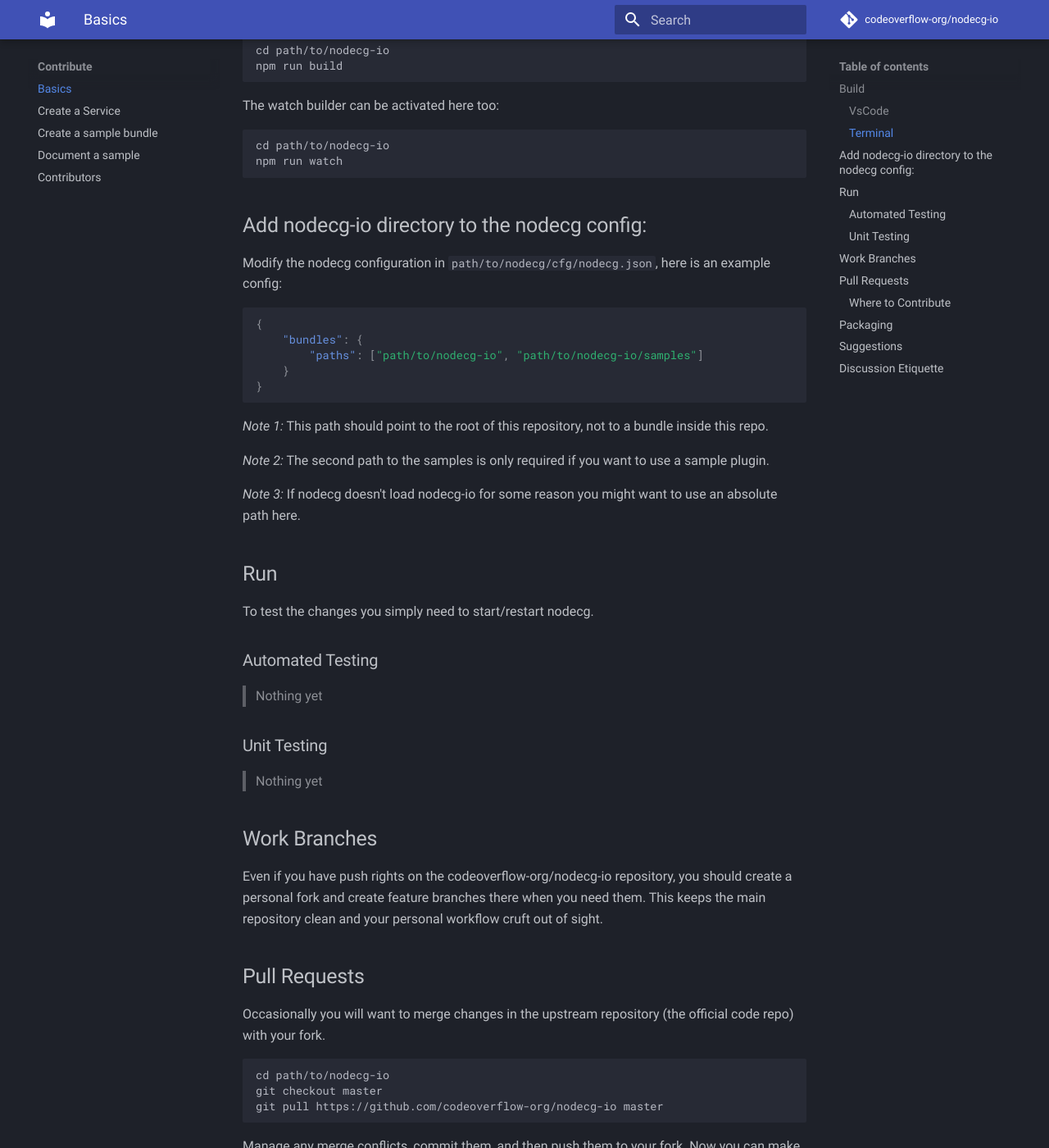
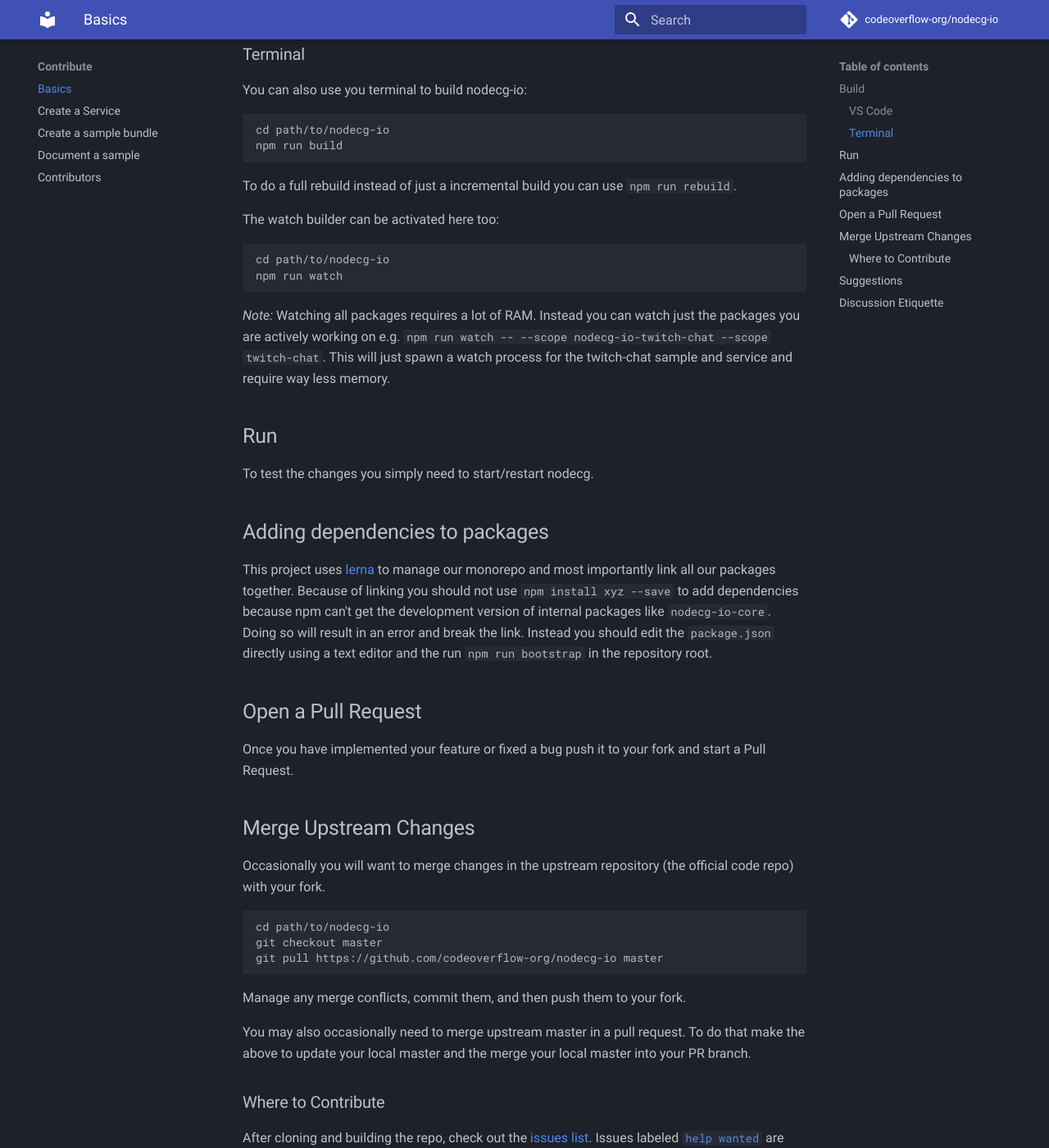
Before and after one commit to codeoverflow-org/nodecg-io-docs, an MkDocs documentation site: the page built from docs/contribute/contribute.md, in a window 1280 px wide and 1400 px high, scrolled down 843 px. Shown: the whole window at 82% size. Built offline with MkDocs 1.6.1 and Material for MkDocs 9.7.7, drawn with Linux system fonts in a browser that asks for light colours; comment, search, counter and statistics services are not loaded; some of the changed text lies outside the part shown.

Commit message:
Improve contribute guide

````diff
--- a/docs/contribute/contribute.md
+++ b/docs/contribute/contribute.md
@@ -5,11 +5,16 @@
 First you'll need a installation of nodecg-io. Please refer to the [installation guide](../getting_started/install.md) but
 instead of using our repository you might want to fork the nodecg-io repository to your GitHub account and clone your fork.
 
+To make changes to the documentation you also need to clone the docs repo:
+```shell
+git clone https://github.com/codeoverflow-org/nodecg-io-docs.git
+```
+
 ## Build
 
-### VsCode
+### VS Code
 
-In `Vscode` you can start the build task with
+In Visual Studio Code you can start the build task with
 <kbd>Ctrl</kbd>+<kbd>Shift</kbd>+<kbd>B</kbd> (<kbd>CMD</kbd>+<kbd>Shift</kbd>+<kbd>B</kbd> on macOS).
 The incremental builder will do an initial full build.
 The watch builder will watch for file changes and compile those changes incrementally, giving you a fast, iterative coding experience.
@@ -28,6 +33,8 @@
 npm run build
 ```
 
+To do a full rebuild instead of just a incremental build you can use `npm run rebuild`.
+
 The watch builder can be activated here too:
 
 ```
@@ -35,41 +42,25 @@
 npm run watch
 ```
 
-## Add nodecg-io directory to the nodecg config:
-
-Modify the nodecg configuration in `path/to/nodecg/cfg/nodecg.json`, here is an example config:
-
-```json
-{
-    "bundles": {
-        "paths": ["path/to/nodecg-io", "path/to/nodecg-io/samples"]
-    }
-}
-```
-
-_Note 1:_ This path should point to the root of this repository, not to a bundle inside this repo.
-
-_Note 2:_ The second path to the samples is only required if you want to use a sample plugin.
-
-_Note 3:_ If nodecg doesn't load nodecg-io for some reason you might want to use an absolute path here.
+_Note:_ Watching all packages requires a lot of RAM.
+Instead you can watch just the packages you are actively working on e.g. `npm run watch -- --scope nodecg-io-twitch-chat --scope twitch-chat`.
+This will just spawn a watch process for the twitch-chat sample and service and require way less memory.
 
 ## Run
 
 To test the changes you simply need to start/restart nodecg.
 
-### Automated Testing
+## Adding dependencies to packages
 
-> Nothing yet
+This project uses [lerna](https://lerna.js.org) to manage our monorepo and most importantly link all our packages together.
+Because of linking you should not use `npm install xyz --save` to add dependencies because npm can't get the development version of internal packages like `nodecg-io-core`. Doing so will result in an error and break the link.
+Instead you should edit the `package.json` directly using a text editor and the run `npm run bootstrap` in the repository root.
 
-### Unit Testing
+## Open a Pull Request
 
-> Nothing yet
+Once you have implemented your feature or fixed a bug push it to your fork and start a Pull Request.
 
-## Work Branches
-
-Even if you have push rights on the codeoverflow-org/nodecg-io repository, you should create a personal fork and create feature branches there when you need them. This keeps the main repository clean and your personal workflow cruft out of sight.
-
-## Pull Requests
+## Merge Upstream Changes
 
 Occasionally you will want to merge changes in the upstream repository (the official code repo) with your fork.
 
@@ -79,15 +70,13 @@
 git pull https://github.com/codeoverflow-org/nodecg-io master
 ```
 
-Manage any merge conflicts, commit them, and then push them to your fork. Now you can make a pull request from your folk.
+Manage any merge conflicts, commit them, and then push them to your fork.
+
+You may also occasionally need to merge upstream master in a pull request. To do that make the above to update your local master and the merge your local master into your PR branch.
 
 ### Where to Contribute
 
 After cloning and building the repo, check out the [issues list](https://github.com/codeoverflow-org/nodecg-io/issues). Issues labeled [`help wanted`](https://github.com/codeoverflow-org/nodecg-io/labels/help%20wanted) are good issues to submit a PR for. Issues labeled [`good first issue`](https://github.com/codeoverflow-org/nodecg-io/labels/good%20first%20issue) are great candidates to pick up if you are in the code for the first time. If you are contributing significant changes, please discuss with the assignee of the issue first before starting to work on the issue.
-
-## Packaging
-
-> Maybe in the future
 
 ## Suggestions
 
````
Also changed, not shown: docs/contribute/sample_documentation.md (+1 -1 lines).
